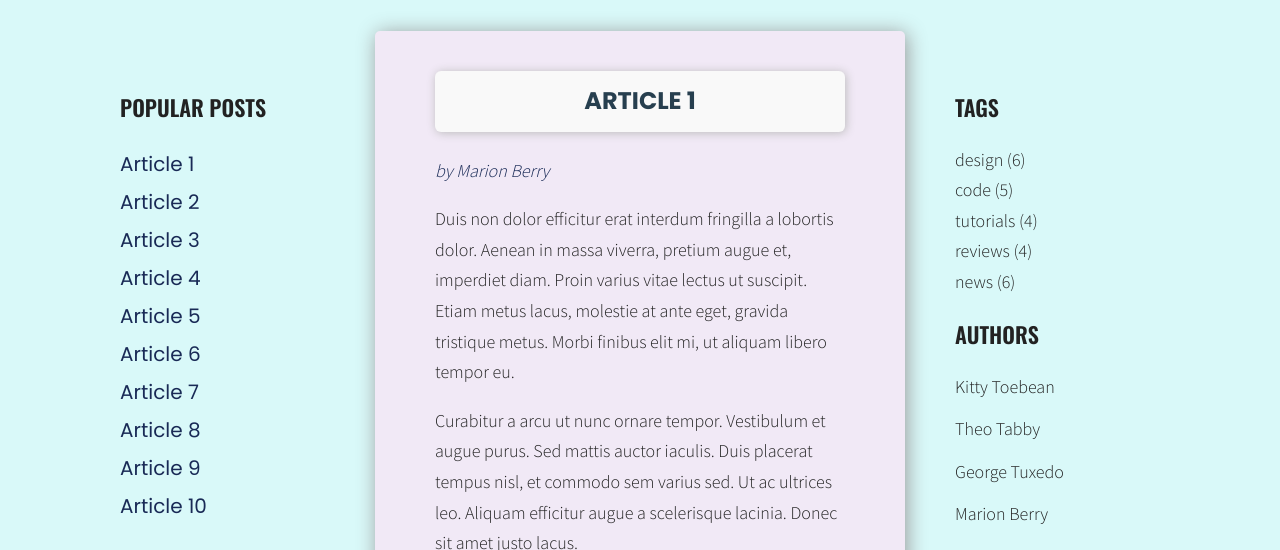
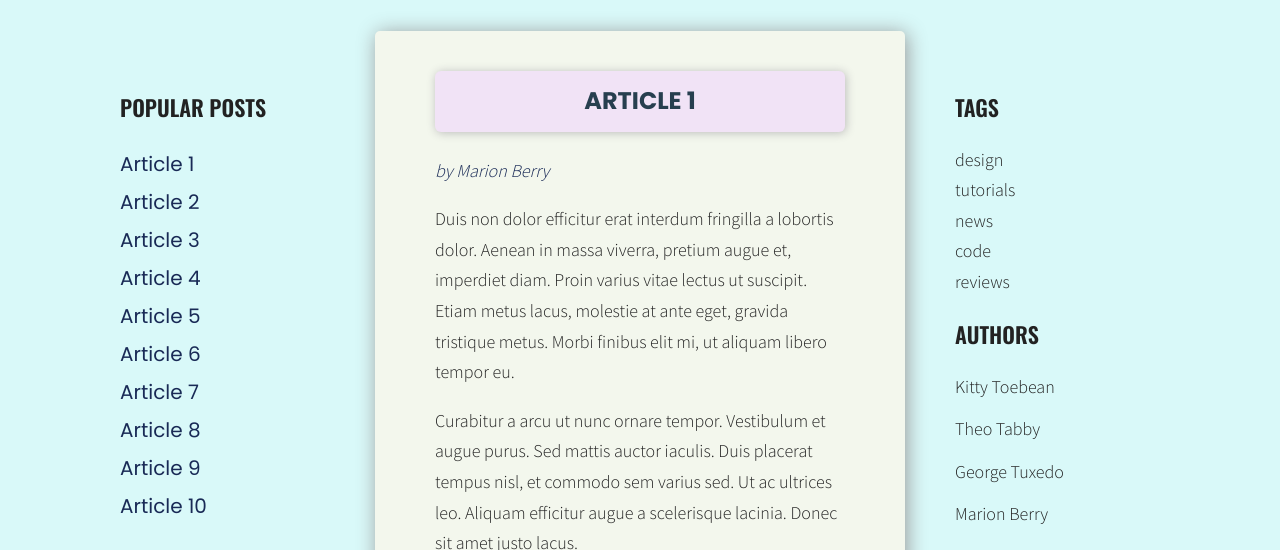
Before and after one commit to Malwina8/javascript-blog, a website: page index.html in a window 1280 px wide. Shown: the part 250-800 px from the top of the page. Drawn offline with nearby package versions, Linux system fonts and the light colour scheme.

Commit message:
Change generateTags functions- add array

```diff
--- a/js/script.js
+++ b/js/script.js
@@ -24,7 +24,7 @@ const titleClickHandler = function(event) {
   const targetArticle = document.querySelector(articleSelector);
   /* add class 'active' to the correct article */
   targetArticle.classList.add('active');
-}
+};
 
 const optArticleSelector = '.post',
   optTitleSelector = '.post-title',
@@ -66,6 +66,8 @@ generateTitleLinks();
 // Generate  tags
 
 function generateTags() {
+  /* [NEW] create a new variable allTags with an empty array */
+  let allTags = [];
   /* find all articles */
   const articles = document.querySelectorAll(optArticleSelector);
   /* START LOOP: for every article: */
@@ -87,12 +89,22 @@ function generateTags() {
       let tagHtml = '<li><a href="#tag-' + tag + '">' + tag + ' </a></li>';
       /* add generated code to html variable */
       html = html + tagHtml;
+      /* [NEW] check if this link is NOT already in allTags */
+      if (allTags.indexOf(tagHtml) == -1) {
+        /* [NEW] add generated code to allTags array */
+        allTags.push(tagHtml);
+      }
     /* END LOOP: for each tag */
     }
     /* insert HTML of all the links into the tags wrapper */
     tagWrapper.innerHTML = html;
   /* END LOOP: for every article: */
   }
+  /* [NEW] find list of tags in right column */
+  const tagList = document.querySelector('.tags');
+
+  /* [NEW] add html from allTags to tagList */
+  tagList.innerHTML = allTags.join(' ');
 }
 
 generateTags();
--- a/sass/style.scss
+++ b/sass/style.scss
@@ -2,13 +2,12 @@
 @import url('https://fonts.googleapis.com/css?family=Merriweather:400,700|Poppins:400,700&display=swap&subset=latin-ext');
 /* Variables */
 
-$color-light: #f9f9f9;
+$color-light: #f3f7ed;
 $color-dark: #222;
 $color-background: #d9f9f9;
 $color-article: #273f4f;
 $color-links: #192a56;
 $color-hover: #6F1E51;
-/* #6D214F #3742fa #d0e9e5;*/
 
 $font-links: 'Merriweather', serif;
 $font-logo: 'Sacramento', cursive;
@@ -98,7 +97,7 @@ article {
     text-transform: uppercase;
     font-size: 24px;
     text-align: center;
-    background-color: $color-light;
+    background-color: #f1e3f6;
     background-size: cover;
     padding: 10px;
     margin-top: 0;
@@ -142,7 +141,7 @@ article {
   margin-right: 10px;
   padding: 40px 60px 30px 60px;
   border-radius: 5px;
-  background-color: #f1e9f6;
+  background-color: $color-light;
   box-shadow: 2px 2px 20px #999;
 }
 
```
Also changed, not shown: css/style.css, 1 other file.
